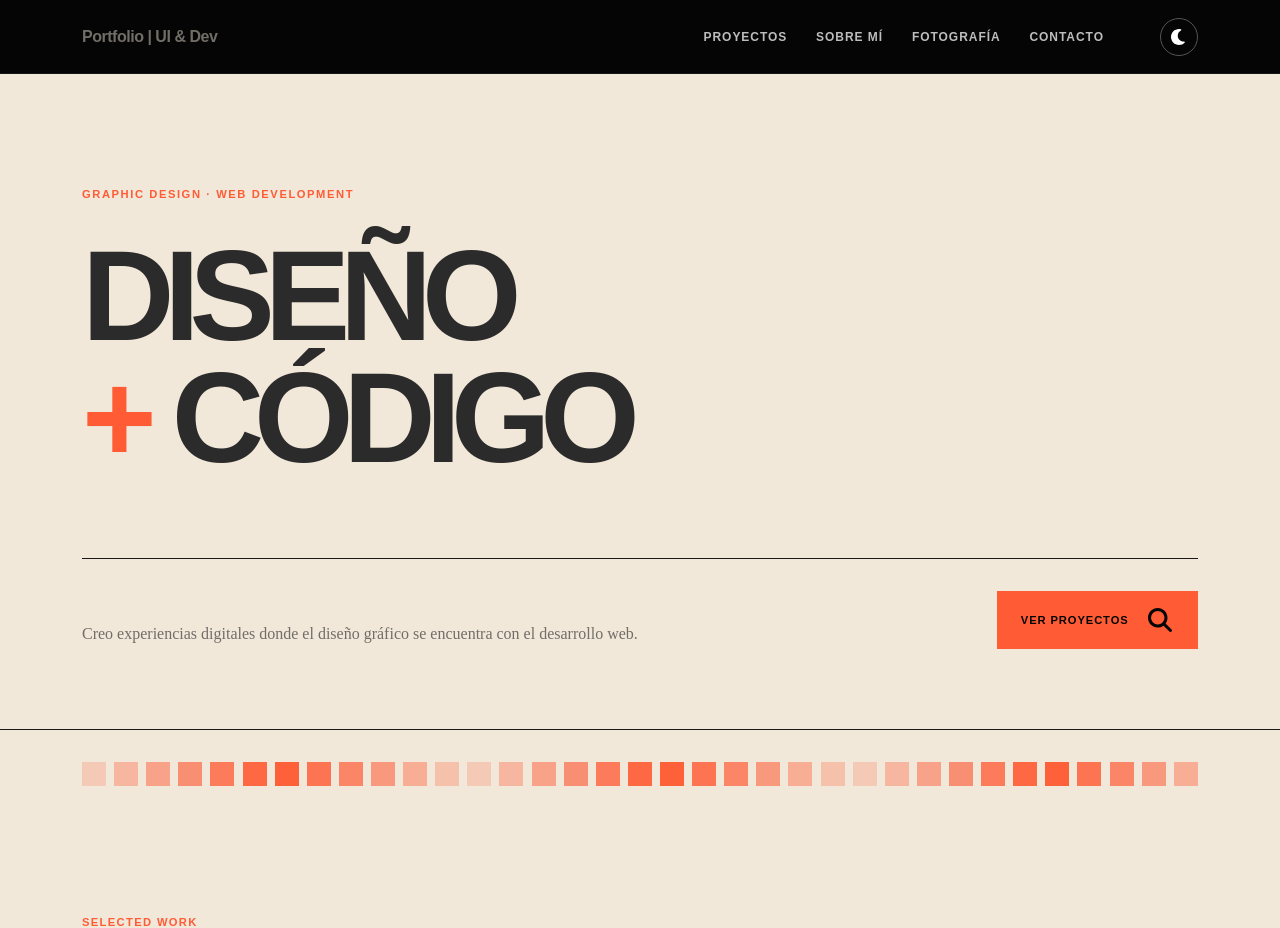
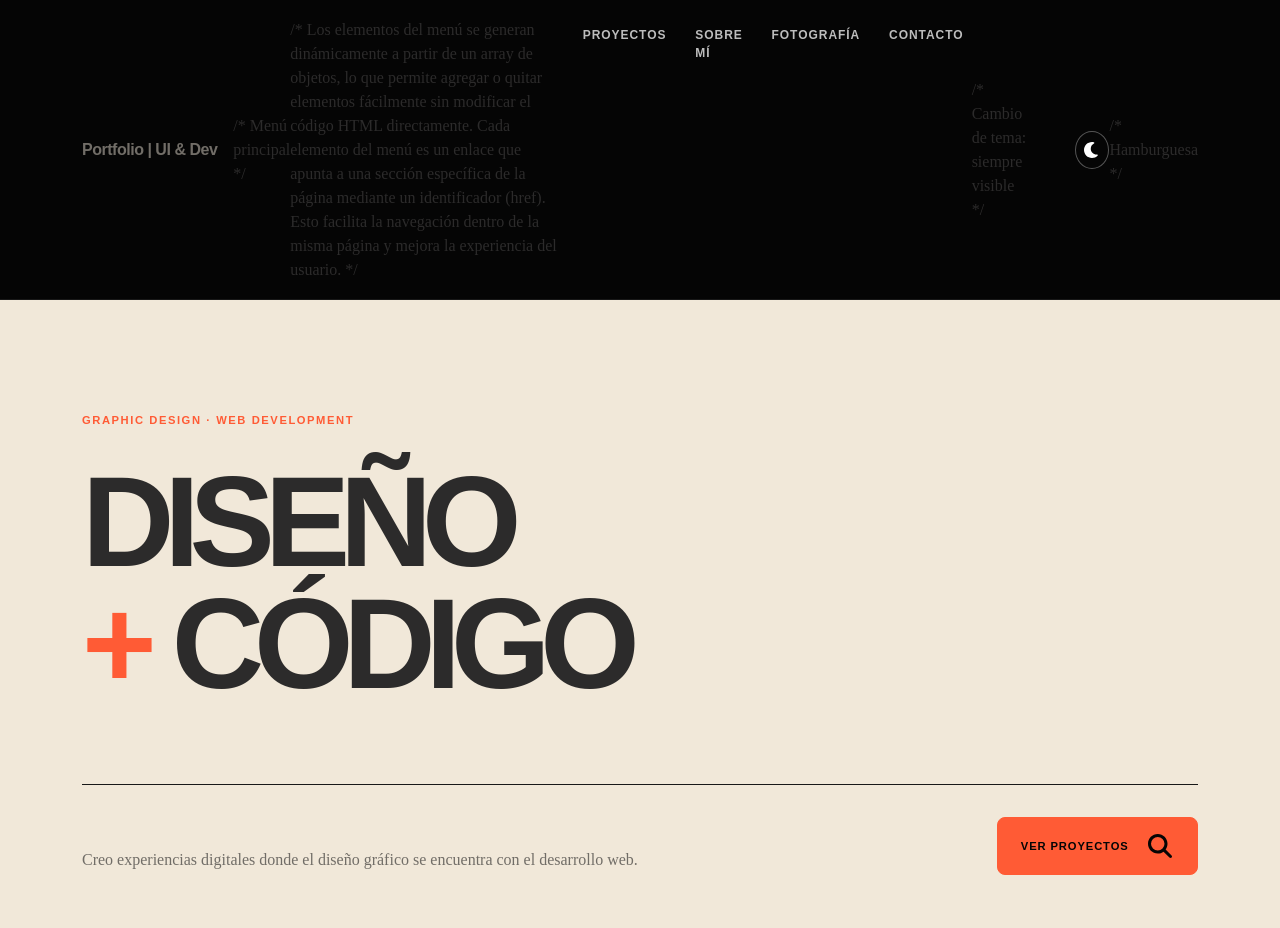
Before and after one commit to Josekuy/web-bootstrap, a React (Vite) app: page / in a window 1280 px wide. Shown: the top 928 px of the page. Built offline with nearby package versions, Linux system fonts and the light colour scheme.

Commit message:
Cambios chorra en comentarios, y algo de estilos

```diff
--- a/src/components/Navbar.jsx
+++ b/src/components/Navbar.jsx
@@ -24,14 +24,14 @@ function Navbar() {
           Portfolio | UI & Dev
         </a>
 
-        {/* Menú principal */}
+        /* Menú principal */
         <div className="collapse navbar-collapse" id="navbarNav">
           <ul className="navbar-nav ms-auto">
 
-            {/* Los elementos del menú se generan dinámicamente a partir de un array de objetos,
+            /* Los elementos del menú se generan dinámicamente a partir de un array de objetos,
             lo que permite agregar o quitar elementos fácilmente sin modificar el código HTML directamente.
             Cada elemento del menú es un enlace que apunta a una sección específica de la página mediante un identificador (href).
-            Esto facilita la navegación dentro de la misma página y mejora la experiencia del usuario. */}
+            Esto facilita la navegación dentro de la misma página y mejora la experiencia del usuario. */
 
             {navItems.map((item) => (
               <li className="nav-item" key={item.href}>
@@ -47,10 +47,10 @@ function Navbar() {
           </ul>
         </div>
 
-        {/* Cambio de tema: siempre visible */}
+        /* Cambio de tema: siempre visible */
         <ThemeToggle className="ms-lg-5" />
 
-        {/* Hamburguesa */}
+        /* Hamburguesa */
         <button
           className="navbar-toggler"
           type="button"
--- a/src/styles/custom.css
+++ b/src/styles/custom.css
@@ -269,6 +269,7 @@ a {
   padding: 1rem 1.4rem;
 
   border: 1px solid var(--color-accent);
+  border-radius: 8px;
 
   background-color: var(--color-accent);
   color: #050505;
@@ -410,6 +411,7 @@ a {
   background-color: var(--color-surface);
 
   border: 1px solid var(--color-border);
+  border-radius: 8px;
 
   overflow: hidden;
 
```
